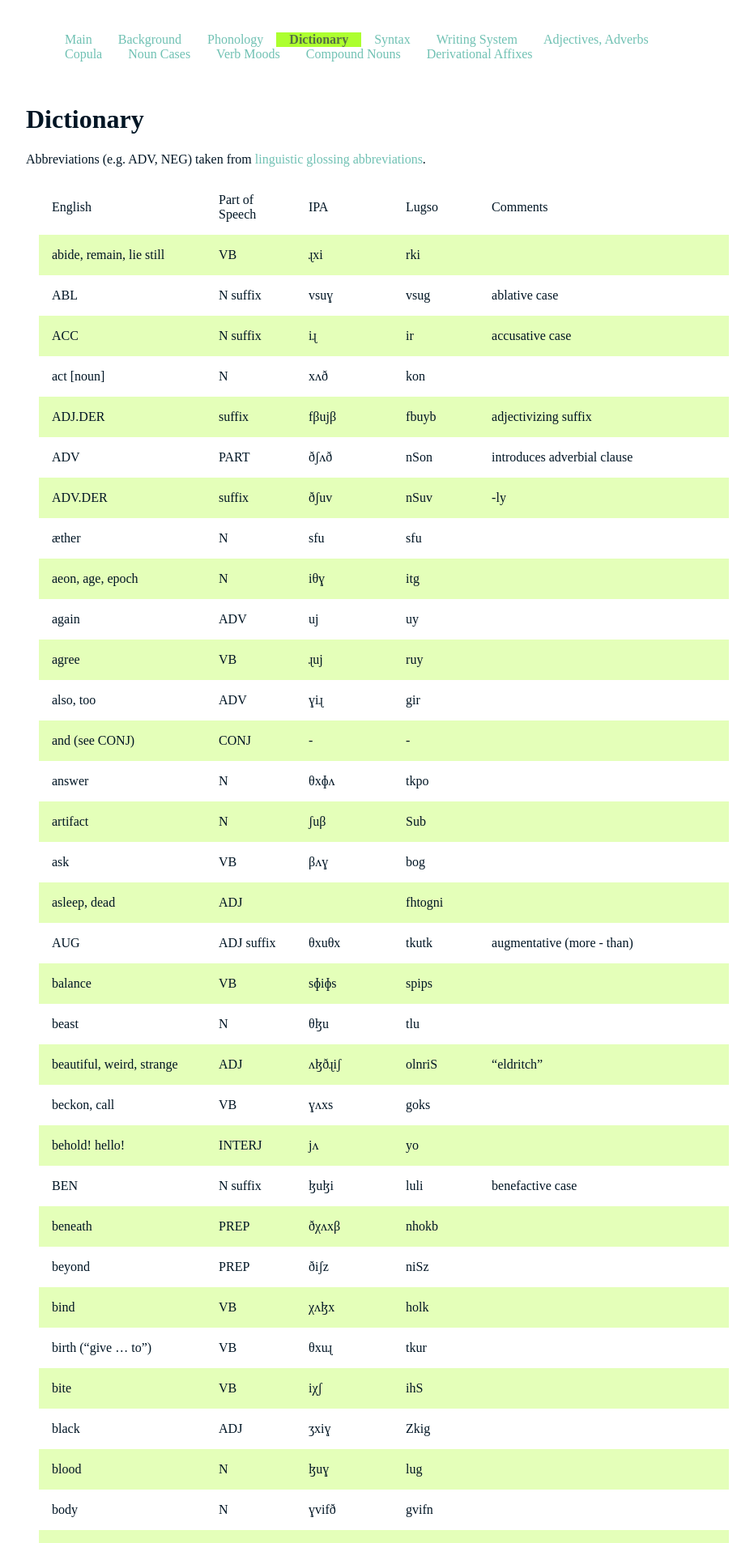
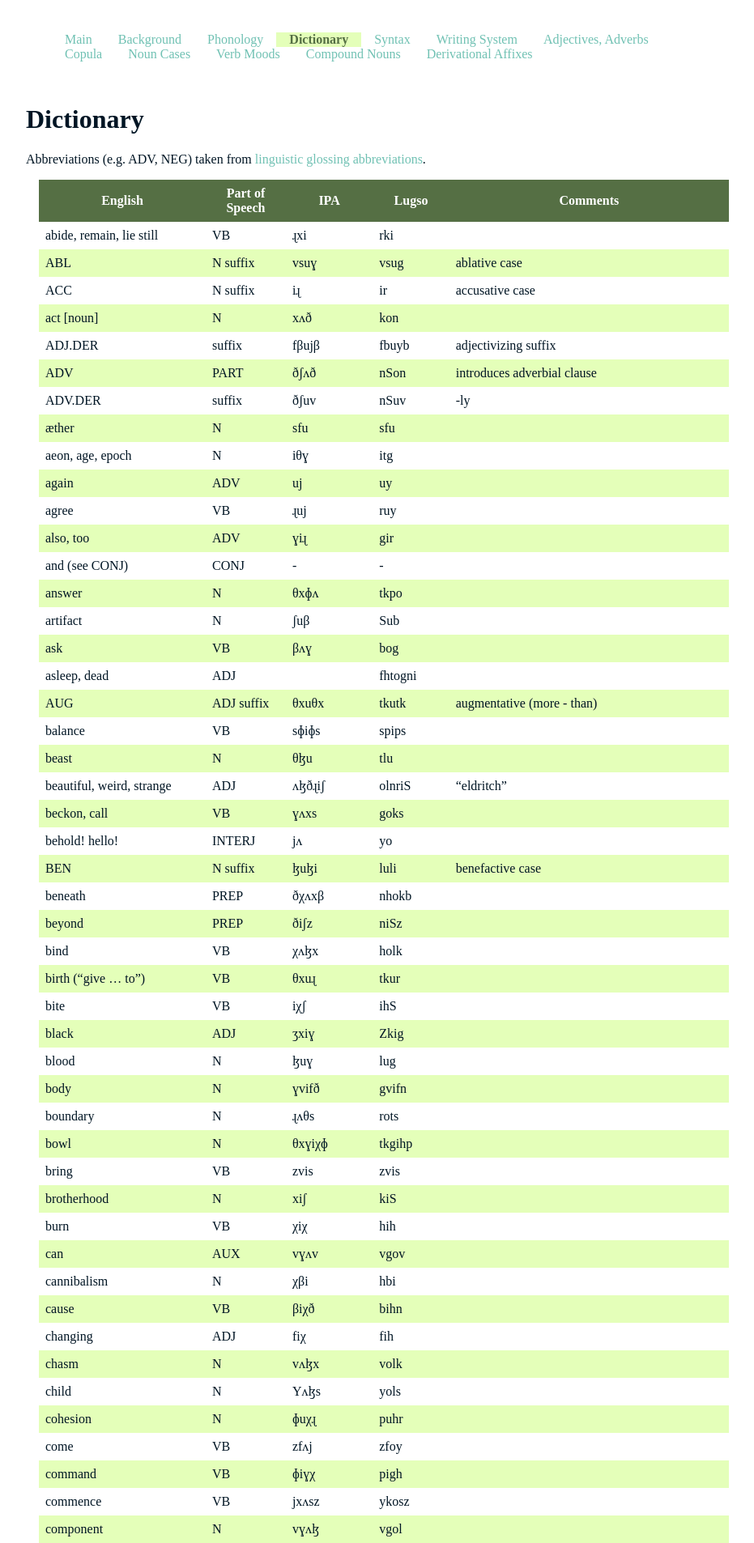
Before and after one commit to 0x70b1a5/lugso, a Jekyll site: the page built from 020_dictionary.md, in a window 1280 px wide. Shown: the top 1906 px of the page at 81% size, without its empty margins (232-1163 px from the left). Built offline with Jekyll 4.4.1, drawn with Linux system fonts in a browser that asks for light colours.

Commit message:
style updoot

```diff
--- a/020_dictionary.md
+++ b/020_dictionary.md
@@ -6,6 +6,7 @@ permalink: /dictionary/
 Abbreviations (e.g. ADV, NEG) taken from [linguistic glossing abbreviations](https://en.wikipedia.org/wiki/List_of_glossing_abbreviations).
 
 English|Part of Speech|IPA|Lugso|Comments
+|-|-|-|-
 abide, remain, lie still|VB|ɻxi|rki
 ABL|N suffix|vsuɣ|vsug|ablative case
 ACC|N suffix|iɻ|ir|accusative case
--- a/assets/style.scss
+++ b/assets/style.scss
@@ -26,7 +26,7 @@ html {
             }
 
             &.active {
-                background: $prim;
+                background: $primtrans;
 
                 a {
                     color: $seco;
@@ -83,7 +83,7 @@ html {
         }
 
         td, th {
-            padding: 1em;
+            padding: 8px;
         }
     }
 
```
